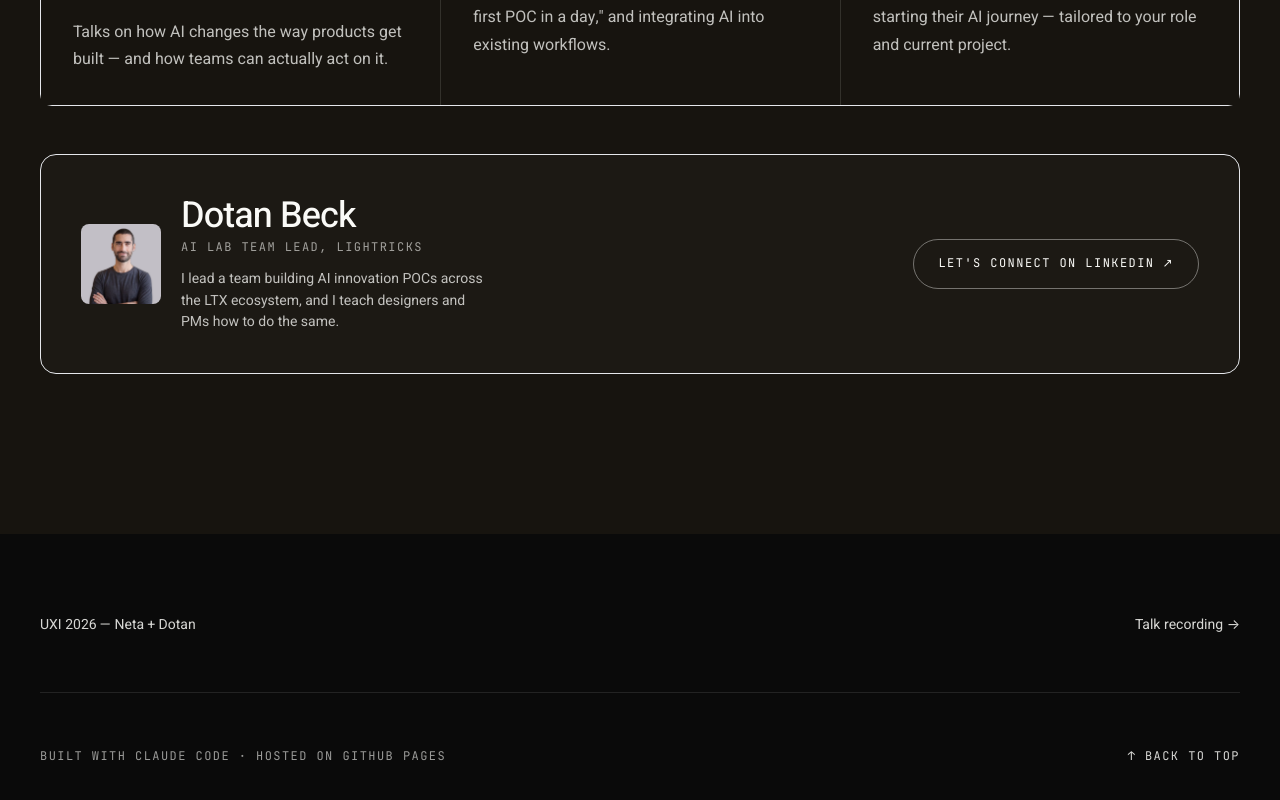
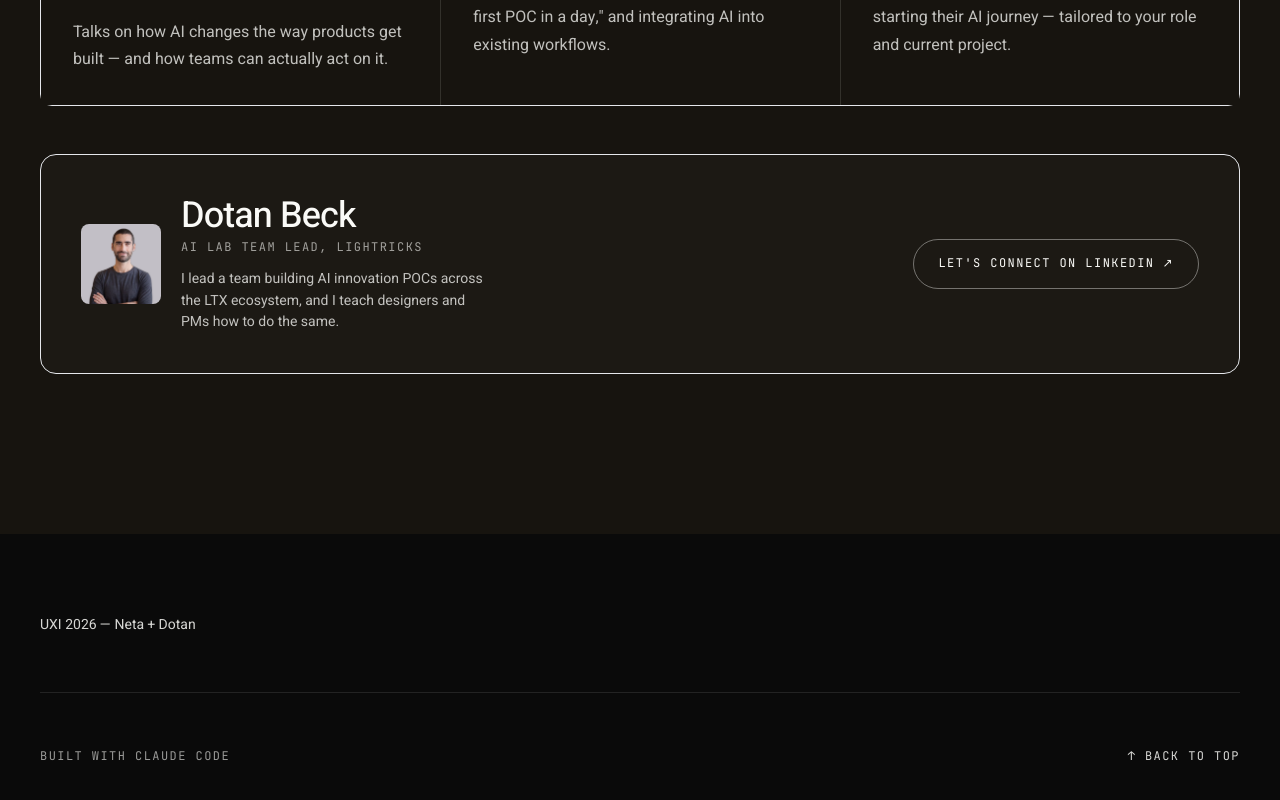
Before and after one commit to Beckdotan/designer-ai-starter-kit, a React (Vite) app: page / in a window 1280 px wide. Shown: the part 10751-11551 px from the top of the page. Built offline with nearby package versions, Linux system fonts and the light colour scheme; a web font is replaced by a local one.

Commit message:
fix(content): remove 'hosted on github pages' from footer
Made-with: Cursor

```diff
--- a/src/content/en.ts
+++ b/src/content/en.ts
@@ -456,9 +456,7 @@ Confirm:
   },
   footer: {
     credits: 'UXI 2026 — Neta + Dotan',
-    talkRecording: 'Talk recording →',
-    talkRecordingUrl: '#',
-    builtWith: 'BUILT WITH CLAUDE CODE · HOSTED ON GITHUB PAGES',
+    builtWith: 'BUILT WITH CLAUDE CODE',
   },
   langToggle: {
     en: 'EN',
@@ -470,6 +468,9 @@ Confirm:
     talkTitle:
       'Designers Leading Product: Product Guerrilla in the Vibe Coding Era',
     speakersLine: 'Neta Keret · Dotan Beck — Lightricks',
+    watchKicker: 'TALK RECORDING',
+    watchTitle: 'Watch the talk on UXI Live',
+    watchMeta: 'UXI 2026 · ~20 MIN',
     journeyLabel: 'THE JOURNEY · ONE BUTTON, THREE WEEKS',
     journeyTitle: 'How one button shipped.',
     journeyIntro:
--- a/src/content/he.ts
+++ b/src/content/he.ts
@@ -320,10 +320,10 @@ export const he: Content = {
     watchUxiUrl: en.who.watchUxiUrl,
     lectureLabel: 'לקרוא את כל ההרצאה →',
   },
-  footer: {
-    credits: 'UXI 2026 — נטע + דותן',
-    builtWith: 'נבנה עם CLAUDE CODE · מאוחסן ב-GITHUB PAGES',
-  },
+    footer: {
+      credits: 'UXI 2026 — נטע + דותן',
+      builtWith: 'נבנה עם CLAUDE CODE',
+    },
   langToggle: {
     en: 'EN',
     he: 'עב',
```
